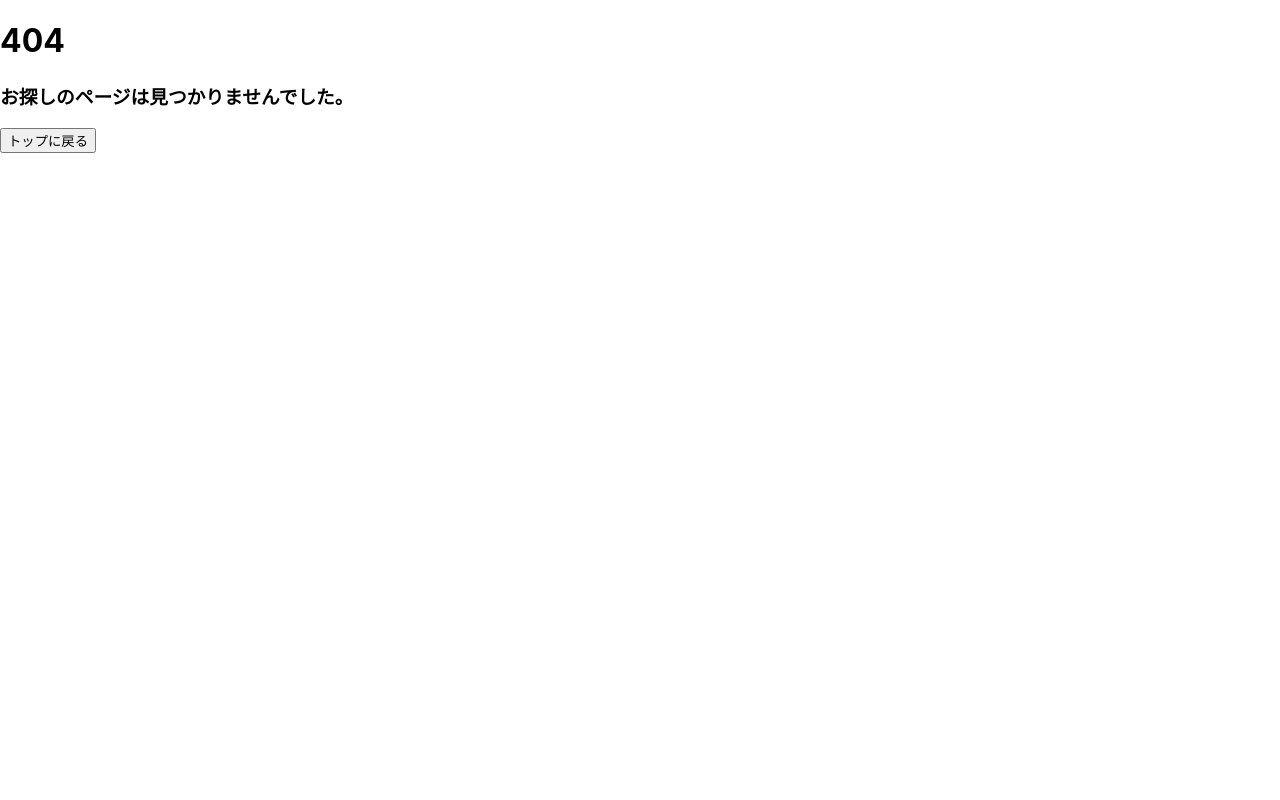
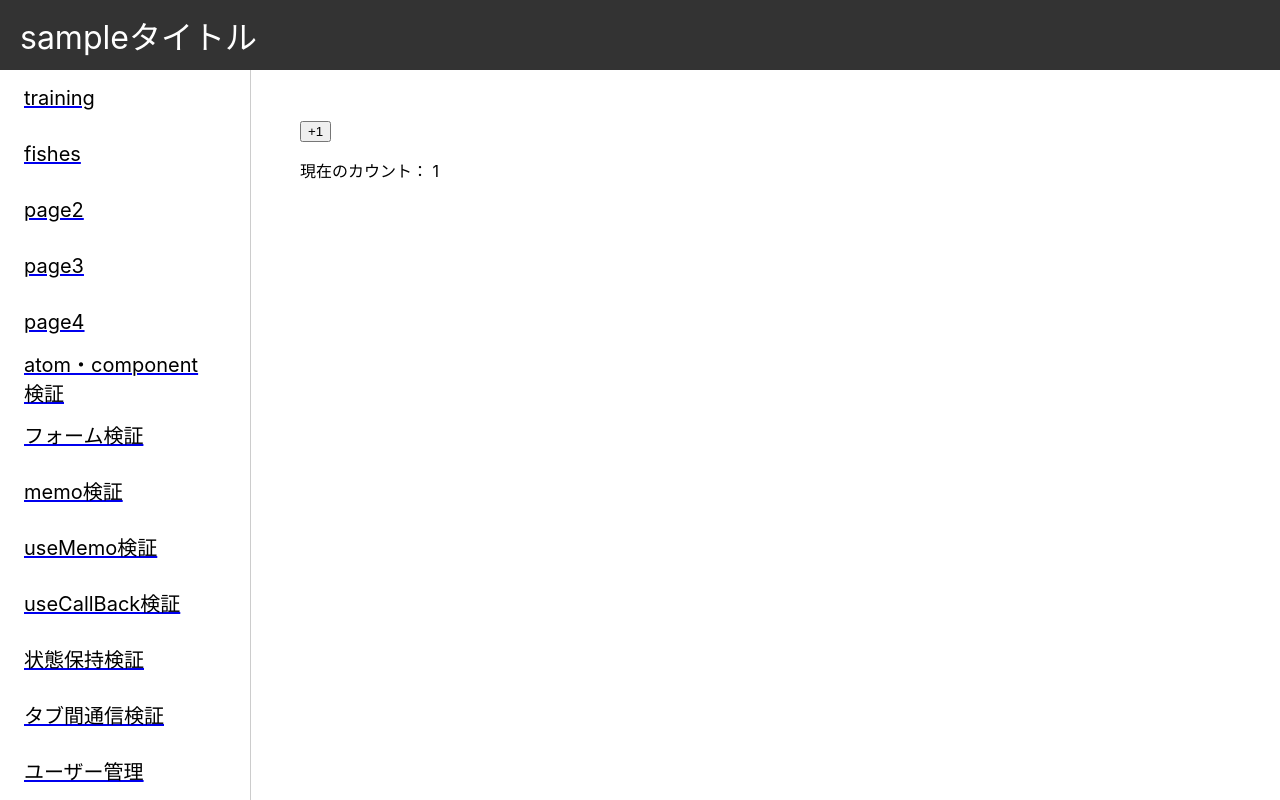
Before and after one commit to Snails8/react-module, a React (Create React App) app in the folder frontend/: page /memo in a window 1280 px wide. Before the commit this address had no page. Built offline with nearby package versions, Linux system fonts and the light colour scheme.

Commit message:
add: memo検証

```diff
--- a/frontend/src/RouterConfig.tsx
+++ b/frontend/src/RouterConfig.tsx
@@ -18,6 +18,7 @@ import { UseMemoPage } from "./pages/UseMemoPage/UseMemoPage";
 import { AtomPage } from "./pages/AtomPage/AtomPage";
 import { DownloadCSVExcel } from "./pages/DownloadCSVExcel/DownloadCSVExcel";
 import { UseCallBackPage } from "./pages/UseCallBackPage/UseCallBackPage";
+import { MemoPage } from "./pages/MemoPage/MemoPage";
 
 
 export const RouterConfig:React.VFC =() => {
@@ -41,6 +42,7 @@ export const RouterConfig:React.VFC =() => {
           <Route path="users/create" element={<UserCreate />} />
           <Route path="form" element={<FormPage />} />
           <Route path="states" element={<StatePage />} />
+          <Route path="memo" element={<MemoPage />} />
           <Route path="useMemo" element={<UseMemoPage />} />
           <Route path="useCallback" element={<UseCallBackPage />} />
           <Route path="parent-tab" element={<ParentTabPage />} />
--- a/frontend/src/components/organisms/Sidebar/Sidebar.tsx
+++ b/frontend/src/components/organisms/Sidebar/Sidebar.tsx
@@ -41,6 +41,11 @@ export const Sidebar = () => {
           <div className={ `${styles.sidebar_text}`} >フォーム検証</div>
         </div>
       </Link>
+      <Link to="/memo">
+        <div className={ `${styles.sidebar_item}` }>
+          <div className={ `${styles.sidebar_text}`} >memo検証</div>
+        </div>
+      </Link>
       <Link to="/useMemo">
         <div className={ `${styles.sidebar_item}` }>
           <div className={ `${styles.sidebar_text}`} >useMemo検証</div>
--- /dev/null
+++ b/frontend/src/pages/MemoPage/MemoPage.tsx
@@ -0,0 +1,50 @@
+import { memo, useState } from "react"
+import { BasePage } from "../../components/templates/BasePage/BasePage"
+
+export const MemoPage = () => {
+  return (
+    <BasePage>
+      <Parent />
+    </BasePage>
+  )
+}
+
+type FizzProps = {
+  isFizz: boolean
+}
+
+const Fizz = (props: FizzProps) => {
+  const {isFizz} = props
+  console.log(`Fizzが再描写されました, isFizz=${isFizz}`)
+
+  return <span>{isFizz ? 'Fizz' : ''}</span>
+}
+
+type BuzzProps = {
+  isBuzz: boolean
+}
+
+const Buzz = memo<BuzzProps>((props) => {
+  const {isBuzz} = props
+  console.log(`Buzzが再描写されました, isBuzz=${isBuzz}`)
+
+  return <span>{isBuzz ? 'Buzz' : ''}</span>
+})
+
+const Parent = () => {
+  const [count, setCount] = useState(1)
+  const isFizz = count % 3 === 0
+  const isBuzz = count % 5 === 0
+
+  return (
+    <div>
+      <button onClick={() => setCount((c) => c +1 )}>+1</button>
+      <p>{`現在のカウント： ${count}`}</p>
+
+      <p>
+        <Fizz isFizz={isFizz} />
+        <Buzz isBuzz={isBuzz} />
+      </p>
+    </div>
+  )
+}
--- a/frontend/src/pages/StatePage/StatePage.tsx
+++ b/frontend/src/pages/StatePage/StatePage.tsx
@@ -1,4 +1,4 @@
-import React, { memo, useState } from "react";
+import React from "react";
 import { BasePage } from "../../components/templates/BasePage/BasePage";
 import { useTestUseEffect } from "../../hooks/useTestUseEffect";
 import { useCounter } from "./useCounter.hooks";
@@ -33,52 +33,7 @@ export const StatePage:React.FC = ({
           <div>カウント（useRef）: {counter.countRef.current}</div>
           <button onClick={counter.doubleCountRef}>カウントアップ（useRef）</button>
         </div>
-
-        <div>
-          <p>useMemo検証</p>
-          <Parent />
-        </div>
       </BasePage>
     </>
   )
 }
-
-type FizzProps = {
-  isFizz: boolean
-}
-
-const Fizz = (props: FizzProps) => {
-  const {isFizz} = props
-  console.log(`Fizzが再描写されました, isFizz=${isFizz}`)
-
-  return <span>{isFizz ? 'Fizz' : ''}</span>
-}
-
-type BuzzProps = {
-  isBuzz: boolean
-}
-
-const Buzz = memo<BuzzProps>((props) => {
-  const {isBuzz} = props
-  console.log(`Buzzが再描写されました, isBuzz=${isBuzz}`)
-
-  return <span>{isBuzz ? 'Buzz' : ''}</span>
-})
-
-export const Parent = () => {
-  const [count, setCount] = useState(1)
-  const isFizz = count % 3 === 0
-  const isBuzz = count % 5 === 0
-
-  return (
-    <div>
-      <button onClick={() => setCount((c) => c +1 )}>+1</button>
-      <p>{`現在のカウント： ${count}`}</p>
-
-      <p>
-        <Fizz isFizz={isFizz} />
-        <Buzz isBuzz={isBuzz} />
-      </p>
-    </div>
-  )
-}
```
